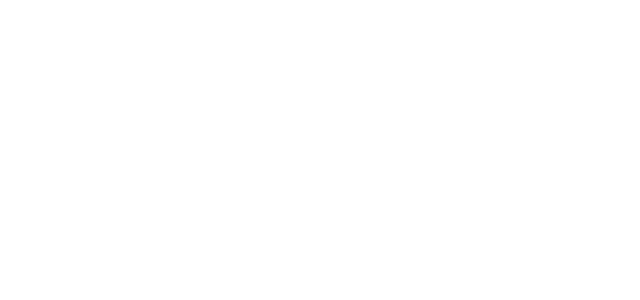
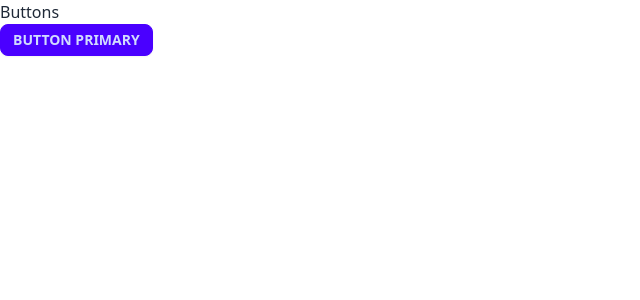
Before and after one commit to Okeke-Divine/daisyui-components, a Next.js app: page / in a window 1280 px wide. Shown: the top 300 px of the page, without its empty margins (0-640 px from the left). Built offline with nearby package versions, Linux system fonts and the light colour scheme.

Commit message:
Added the buttons component

```diff
--- /dev/null
+++ b/app/(components)/Buttons.jsx
@@ -0,0 +1,14 @@
+import React from "react";
+
+const Buttons = () => {
+  return (
+    <>
+      <h1>Buttons</h1>
+      <button className="btn btn-sm btn-primary uppercase">
+        Button Primary
+      </button>
+    </>
+  );
+};
+
+export default Buttons;
--- a/app/globals.css
+++ b/app/globals.css
@@ -1,3 +1,9 @@
 @tailwind base;
 @tailwind components;
 @tailwind utilities;
+
+@layout base{
+    h1{
+        @apply font-bold text-3xl;
+    }
+}
--- a/app/page.jsx
+++ b/app/page.jsx
@@ -1,8 +1,9 @@
-import Image from "next/image";
+import Buttons from "./(components)/Buttons";
 
 export default function Home() {
   return (
     <>
+      <Buttons />
     </>
   );
 }
--- a/tailwind.config.js
+++ b/tailwind.config.js
@@ -14,5 +14,7 @@
       },
     },
   },
-  plugins: [],
+  plugins: [
+    require('daisyui')
+  ],
 };
```
